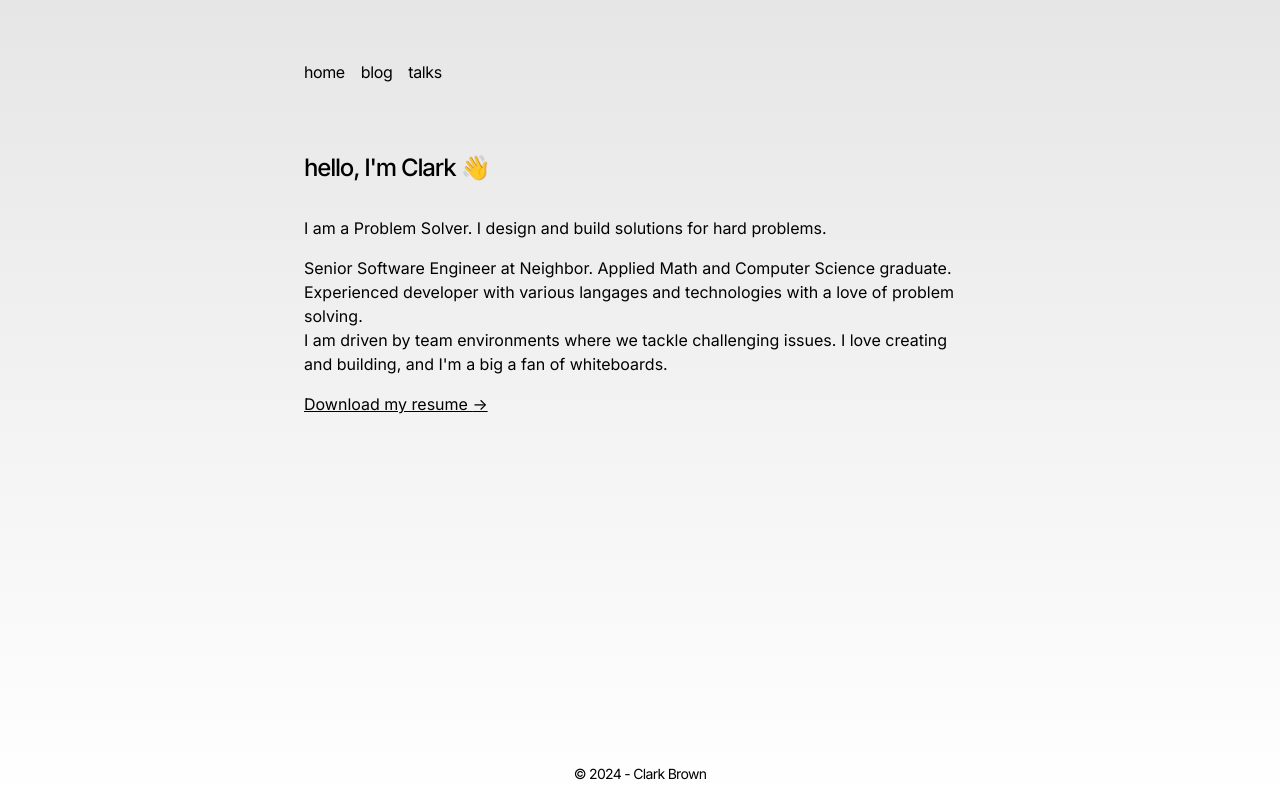
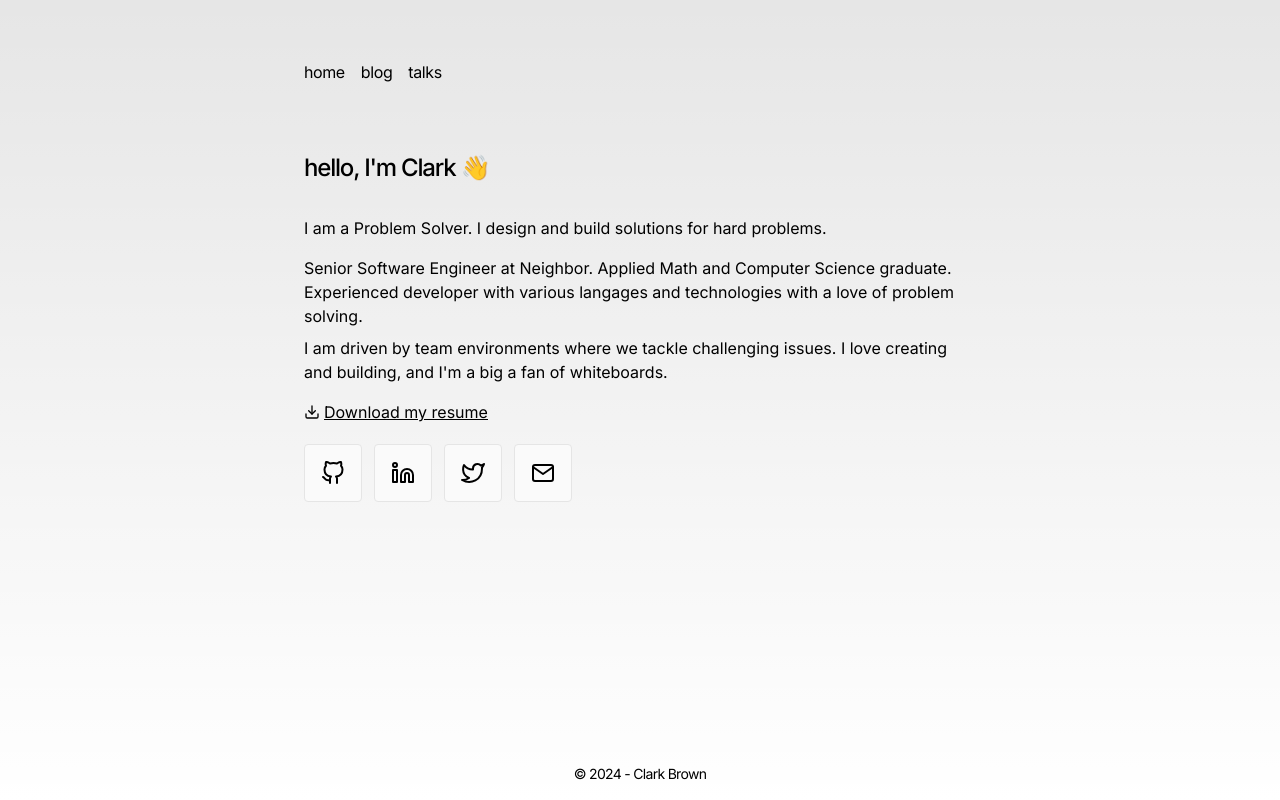
Before and after one commit to clarkedb/clark-brown-dot-com-next, a Next.js app: page / in a window 1280 px wide. Built offline with nearby package versions, Linux system fonts and the light colour scheme; no server answers.

Commit message:
add social links (#25)

```diff
--- a/src/app/page.tsx
+++ b/src/app/page.tsx
@@ -1,3 +1,5 @@
+import { Icon } from '@/components/icon'
+import { Social } from '@/components/social'
 import Link from 'next/link'
 
 export default function Home() {
@@ -7,7 +9,7 @@ export default function Home() {
         <h1 className="mb-8 text-2xl font-medium tracking-tighter">hello, I&apos;m Clark 👋</h1>
         <p>I am a Problem Solver. I design and build solutions for hard problems.</p>
       </div>
-      <div className="my-4">
+      <div className="my-4 flex flex-col gap-2">
         <p>
           Senior Software Engineer at Neighbor. Applied Math and Computer Science graduate.
           Experienced developer with various langages and technologies with a love of problem
@@ -23,10 +25,21 @@ export default function Home() {
           href="/resume.pdf"
           target="_blank"
           rel="noopener noreferrer"
-          className="transition-all hover:text-neutral-800 dark:hover:text-neutral-100"
+          className="flex flex-row items-center gap-1 transition-all hover:text-neutral-800 dark:hover:text-neutral-100"
         >
-          Download my resume <span className="inline-block underline">-&gt;</span>
+          <Icon icon="download" height="1em" width="1em" />
+          Download my resume
         </Link>
+      </div>
+      <div className="mt-5 flex flex-row gap-3">
+        <Social label="github" icon="github" url="https://github.com/clarkedb" />
+        <Social
+          label="linkedin"
+          icon="linkedin"
+          url="https://www.linkedin.com/in/clark-ed-brown/"
+        />
+        <Social label="x" icon="twitter" url="https://x.com/MetaphorComplex" />
+        <Social label="email" icon="mail" url="mailto:clark@clark-brown.com" />
       </div>
     </section>
   )
--- /dev/null
+++ b/src/app/preload.tsx
@@ -0,0 +1,8 @@
+'use client'
+
+import ReactDOM from 'react-dom'
+
+export function PreloadResources() {
+  ReactDOM.preload('feather-sprite.svg', { as: 'image' })
+  return null
+}
--- a/src/components/footer.tsx
+++ b/src/components/footer.tsx
@@ -1,5 +1,3 @@
-import Link from 'next/link'
-
 export function Footer() {
   return (
     <footer className="mt-auto flex flex-row items-end px-2 py-4">
--- /dev/null
+++ b/src/components/icon.tsx
@@ -0,0 +1,321 @@
+export type IconName =
+  | 'activity'
+  | 'airplay'
+  | 'alert-circle'
+  | 'alert-octagon'
+  | 'alert-triangle'
+  | 'align-center'
+  | 'align-justify'
+  | 'align-left'
+  | 'align-right'
+  | 'anchor'
+  | 'aperture'
+  | 'archive'
+  | 'arrow-down-circle'
+  | 'arrow-down-left'
+  | 'arrow-down-right'
+  | 'arrow-down'
+  | 'arrow-left-circle'
+  | 'arrow-left'
+  | 'arrow-right-circle'
+  | 'arrow-right'
+  | 'arrow-up-circle'
+  | 'arrow-up-left'
+  | 'arrow-up-right'
+  | 'arrow-up'
+  | 'at-sign'
+  | 'award'
+  | 'bar-chart-2'
+  | 'bar-chart'
+  | 'battery-charging'
+  | 'battery'
+  | 'bell-off'
+  | 'bell'
+  | 'bluetooth'
+  | 'bold'
+  | 'book-open'
+  | 'book'
+  | 'bookmark'
+  | 'box'
+  | 'briefcase'
+  | 'calendar'
+  | 'camera-off'
+  | 'camera'
+  | 'cast'
+  | 'check-circle'
+  | 'check-square'
+  | 'check'
+  | 'chevron-down'
+  | 'chevron-left'
+  | 'chevron-right'
+  | 'chevron-up'
+  | 'chevrons-down'
+  | 'chevrons-left'
+  | 'chevrons-right'
+  | 'chevrons-up'
+  | 'chrome'
+  | 'circle'
+  | 'clipboard'
+  | 'clock'
+  | 'cloud-drizzle'
+  | 'cloud-lightning'
+  | 'cloud-off'
+  | 'cloud-rain'
+  | 'cloud-snow'
+  | 'cloud'
+  | 'code'
+  | 'codepen'
+  | 'codesandbox'
+  | 'coffee'
+  | 'columns'
+  | 'command'
+  | 'compass'
+  | 'copy'
+  | 'corner-down-left'
+  | 'corner-down-right'
+  | 'corner-left-down'
+  | 'corner-left-up'
+  | 'corner-right-down'
+  | 'corner-right-up'
+  | 'corner-up-left'
+  | 'corner-up-right'
+  | 'cpu'
+  | 'credit-card'
+  | 'crop'
+  | 'crosshair'
+  | 'database'
+  | 'delete'
+  | 'disc'
+  | 'divide-circle'
+  | 'divide-square'
+  | 'divide'
+  | 'dollar-sign'
+  | 'download-cloud'
+  | 'download'
+  | 'dribbble'
+  | 'droplet'
+  | 'edit-2'
+  | 'edit-3'
+  | 'edit'
+  | 'external-link'
+  | 'eye-off'
+  | 'eye'
+  | 'facebook'
+  | 'fast-forward'
+  | 'feather'
+  | 'figma'
+  | 'file-minus'
+  | 'file-plus'
+  | 'file-text'
+  | 'file'
+  | 'film'
+  | 'filter'
+  | 'flag'
+  | 'folder-minus'
+  | 'folder-plus'
+  | 'folder'
+  | 'framer'
+  | 'frown'
+  | 'gift'
+  | 'git-branch'
+  | 'git-commit'
+  | 'git-merge'
+  | 'git-pull-request'
+  | 'github'
+  | 'gitlab'
+  | 'globe'
+  | 'grid'
+  | 'hard-drive'
+  | 'hash'
+  | 'headphones'
+  | 'heart'
+  | 'help-circle'
+  | 'hexagon'
+  | 'home'
+  | 'image'
+  | 'inbox'
+  | 'info'
+  | 'instagram'
+  | 'italic'
+  | 'key'
+  | 'layers'
+  | 'layout'
+  | 'life-buoy'
+  | 'link-2'
+  | 'link'
+  | 'linkedin'
+  | 'list'
+  | 'loader'
+  | 'lock'
+  | 'log-in'
+  | 'log-out'
+  | 'mail'
+  | 'map-pin'
+  | 'map'
+  | 'maximize-2'
+  | 'maximize'
+  | 'meh'
+  | 'menu'
+  | 'message-circle'
+  | 'message-square'
+  | 'mic-off'
+  | 'mic'
+  | 'minimize-2'
+  | 'minimize'
+  | 'minus-circle'
+  | 'minus-square'
+  | 'minus'
+  | 'monitor'
+  | 'moon'
+  | 'more-horizontal'
+  | 'more-vertical'
+  | 'mouse-pointer'
+  | 'move'
+  | 'music'
+  | 'navigation-2'
+  | 'navigation'
+  | 'octagon'
+  | 'package'
+  | 'paperclip'
+  | 'pause-circle'
+  | 'pause'
+  | 'pen-tool'
+  | 'percent'
+  | 'phone-call'
+  | 'phone-forwarded'
+  | 'phone-incoming'
+  | 'phone-missed'
+  | 'phone-off'
+  | 'phone-outgoing'
+  | 'phone'
+  | 'pie-chart'
+  | 'play-circle'
+  | 'play'
+  | 'plus-circle'
+  | 'plus-square'
+  | 'plus'
+  | 'pocket'
+  | 'power'
+  | 'printer'
+  | 'radio'
+  | 'refresh-ccw'
+  | 'refresh-cw'
+  | 'repeat'
+  | 'rewind'
+  | 'rotate-ccw'
+  | 'rotate-cw'
+  | 'rss'
+  | 'save'
+  | 'scissors'
+  | 'search'
+  | 'send'
+  | 'server'
+  | 'settings'
+  | 'share-2'
+  | 'share'
+  | 'shield-off'
+  | 'shield'
+  | 'shopping-bag'
+  | 'shopping-cart'
+  | 'shuffle'
+  | 'sidebar'
+  | 'skip-back'
+  | 'skip-forward'
+  | 'slack'
+  | 'slash'
+  | 'sliders'
+  | 'smartphone'
+  | 'smile'
+  | 'speaker'
+  | 'square'
+  | 'star'
+  | 'stop-circle'
+  | 'sun'
+  | 'sunrise'
+  | 'sunset'
+  | 'table'
+  | 'tablet'
+  | 'tag'
+  | 'target'
+  | 'terminal'
+  | 'thermometer'
+  | 'thumbs-down'
+  | 'thumbs-up'
+  | 'toggle-left'
+  | 'toggle-right'
+  | 'tool'
+  | 'trash-2'
+  | 'trash'
+  | 'trello'
+  | 'trending-down'
+  | 'trending-up'
+  | 'triangle'
+  | 'truck'
+  | 'tv'
+  | 'twitch'
+  | 'twitter'
+  | 'type'
+  | 'umbrella'
+  | 'underline'
+  | 'unlock'
+  | 'upload-cloud'
+  | 'upload'
+  | 'user-check'
+  | 'user-minus'
+  | 'user-plus'
+  | 'user-x'
+  | 'user'
+  | 'users'
+  | 'video-off'
+  | 'video'
+  | 'voicemail'
+  | 'volume-1'
+  | 'volume-2'
+  | 'volume-x'
+  | 'volume'
+  | 'watch'
+  | 'wifi-off'
+  | 'wifi'
+  | 'wind'
+  | 'x-circle'
+  | 'x-octagon'
+  | 'x-square'
+  | 'x'
+  | 'youtube'
+  | 'zap-off'
+  | 'zap'
+  | 'zoom-in'
+  | 'zoom-out'
+
+export function Icon({
+  icon,
+  className,
+  width = 24,
+  height = 24,
+  fill = 'none',
+  stroke = 'currentColor',
+  strokeWidth = '2',
+}: {
+  icon: IconName
+  className?: string
+  width?: number | string
+  height?: number | string
+  fill?: string
+  stroke?: string
+  strokeWidth?: string
+}) {
+  return (
+    <svg
+      width={width}
+      height={height}
+      fill={fill}
+      stroke={stroke}
+      strokeWidth={strokeWidth}
+      strokeLinecap="round"
+      strokeLinejoin="round"
+      className={className}
+    >
+      <use href={`/feather-sprite.svg#${icon}`} />
+    </svg>
+  )
+}
--- /dev/null
+++ b/src/components/social.tsx
@@ -0,0 +1,12 @@
+import type { IconName } from './icon'
+import { Icon } from './icon'
+
+export function Social({ icon, url, label }: { icon: IconName; url: string; label: string }) {
+  return (
+    <a href={url} aria-label={label} target="_blank" rel="noopener">
+      <div className="flex items-center justify-between rounded border border-neutral-200 bg-neutral-50 p-4 dark:border-neutral-700 dark:bg-neutral-800">
+        <Icon icon={icon} />
+      </div>
+    </a>
+  )
+}
```
Also changed, not shown: public/feather-sprite.svg (added).
